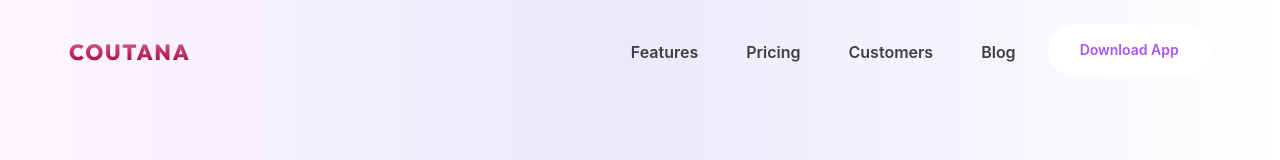
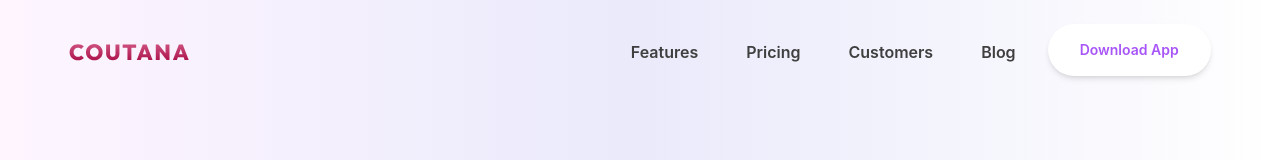
Before and after one commit to VictoryOmowumi/Coutana-Landing-Next, a Next.js app: page / in a window 1280 px wide. Shown: the top 160 px of the page. Built offline with nearby package versions, Linux system fonts and the light colour scheme.

Commit message:
edit download button

```diff
--- a/components/navbar.jsx
+++ b/components/navbar.jsx
@@ -75,7 +75,7 @@ export const Navbar = () => {
             </li>
             <li>
               <a
-                className="md:p-4 py-2 md:px-8 block hover:text-[#E572B8] text-purple-500 bg-white rounded-full text-sm"
+                className="shadow-md md:p-4 py-2 md:px-8 block hover:text-[#E572B8] text-purple-500 bg-white rounded-full text-sm"
                 href="#"
               >
                 Download App
```
